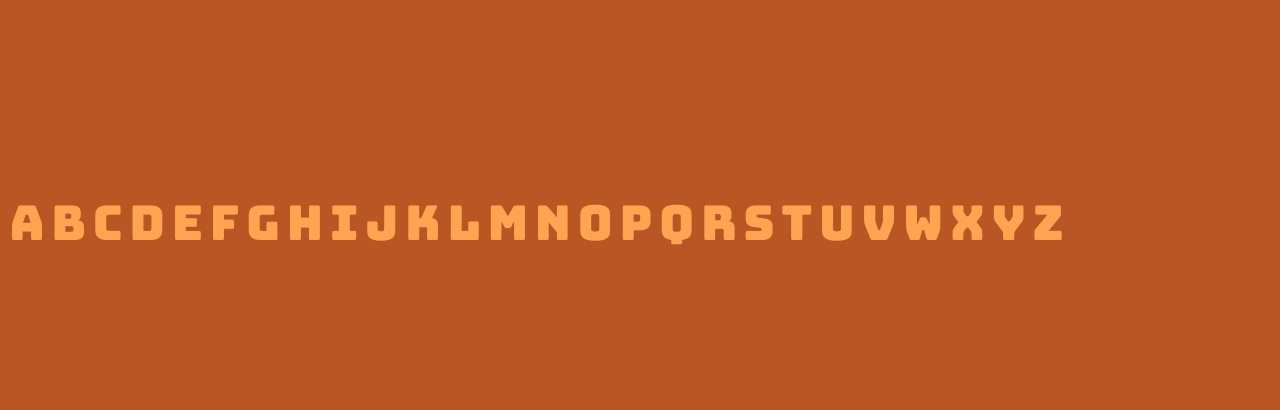
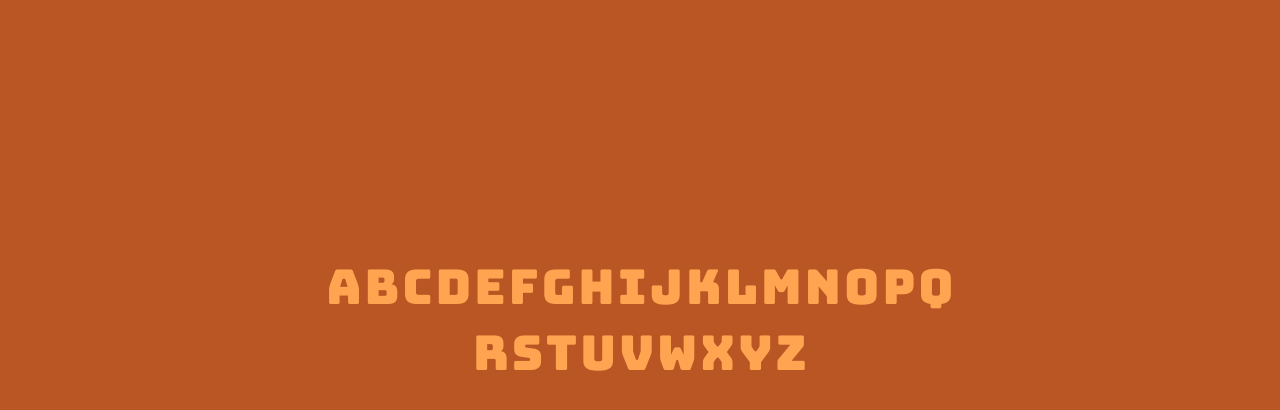
Before and after one commit to ManiacalBilby/hangman, a plain HTML site: page index.html in a window 1280 px wide. Shown: the part 246-656 px from the top of the page. Drawn offline with nearby package versions, Linux system fonts and the light colour scheme.

Commit message:
centered letter_box in center of page. added crosshair cursor actived over letters in letter_box. Changed single hidden word to pull from array of words

```diff
--- a/app.js
+++ b/app.js
@@ -1,14 +1,15 @@
 $(document).ready(function () {
   console.log("Document ready!");
 
-  //create an array of letters in the alphabet
-  //each letter can only be selected once
-  //create click event that can be applied to each letter
-  //create a word for hidden word that can be selected by letter
+  let words = ['HORSE', 'COWBOY', 'CACTUS', 'SNAKE', 'REVOLVER', 'BANDIT,', 'CATTLE']
+
+  let westernWord = words[Math.floor(Math.random() * words.length)]
 
   let counter = 6
 
-  let word = "COWBOY".split('')
+  let word = westernWord.split('')
+
+$('.letter_box span').css('cursor', 'crosshair')
 
   for (let i = 0; i < word.length; i++) {
     $('#hidden_word').append(`<span class="hidden_letter">${word[i]}</span>`)
--- a/style.css
+++ b/style.css
@@ -38,10 +38,23 @@ header {
 
 
 #hidden_word {
-  padding-bottom: 5%;
+  padding: 5% 0;
   display: flex;
   justify-content: center;
   align-items: center;
+}
+
+.alphabet_box {
+  display: flex;
+  justify-content: center;
+}
+
+.letter_box {
+  display: flex;
+  text-align: center;
+  justify-content: center;
+  flex-flow: row wrap;
+  width: 50%;
 }
 
 
```
